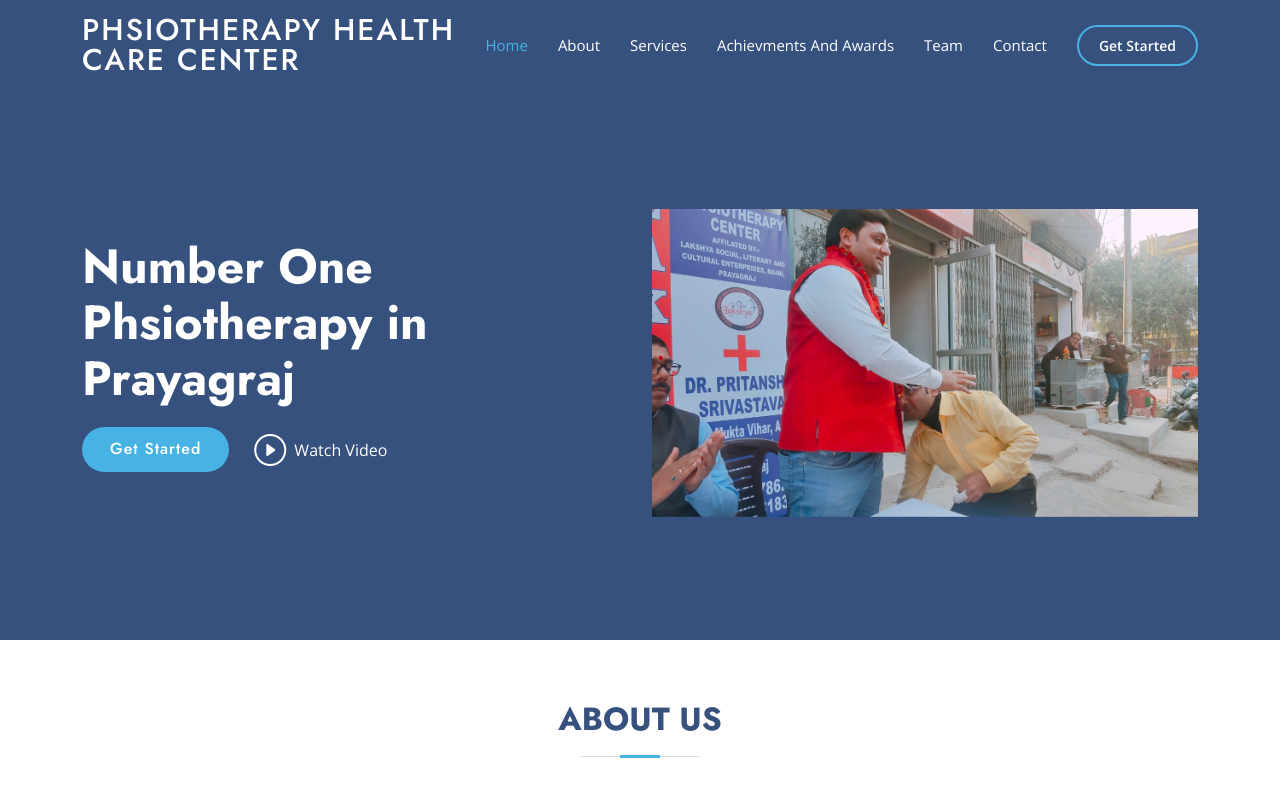
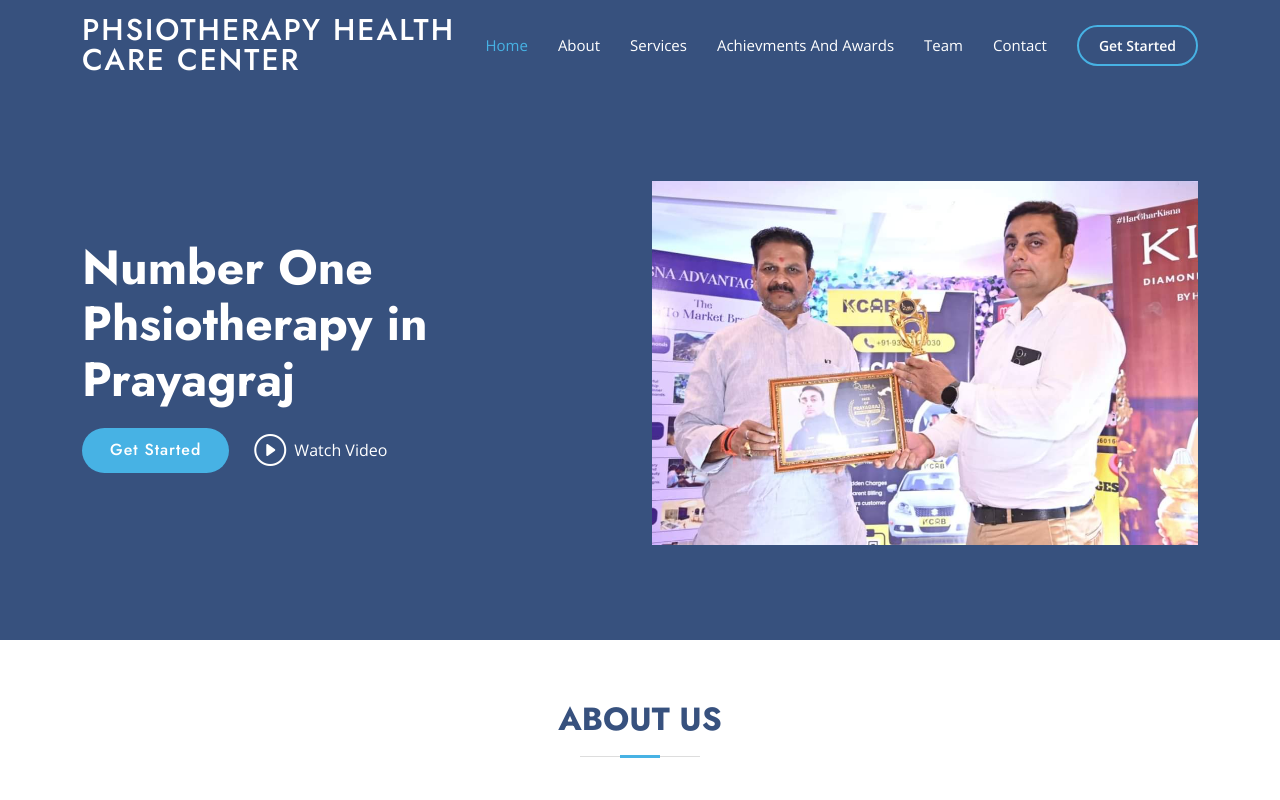
Before and after one commit to AbhinavUpadhyay7/PhysioNaini, a plain HTML site: page index.html in a window 1280 px wide. Shown: the top 800 px of the page. Drawn offline with nearby package versions, Linux system fonts and the light colour scheme.

Commit message:
Update index.html

```diff
--- a/index.html
+++ b/index.html
@@ -70,7 +70,7 @@
           </div>
         </div>
         <div class="col-lg-6 order-1 order-lg-2 hero-img" data-aos="zoom-in" data-aos-delay="100">
-          <img src="assets/img/aw1.jpg" class="img-fluid animated" alt="">
+          <img src="assets/img/img1.jpg" class="img-fluid animated" alt="">
         </div>
       </div>
     </div>
```
